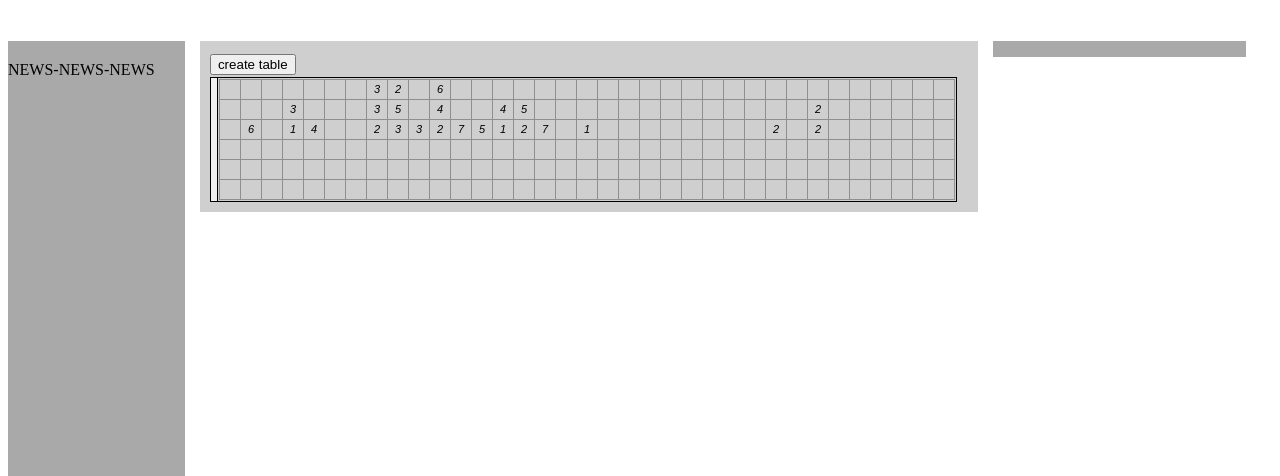
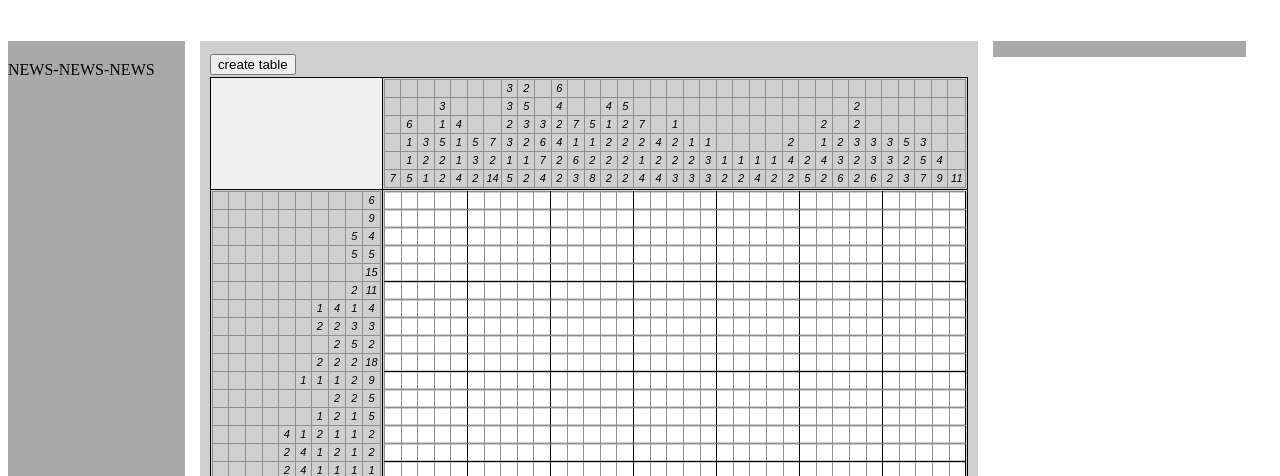
Before and after one commit to temkinman/web, a plain HTML site: page dates.html in a window 1280 px wide. Both pictures are taken after a click on the button "create table". Shown: the part 287-763 px from the top of the page. Drawn offline with Linux system fonts and the light colour scheme.

Commit message:
krossword add main_table, left_table

```diff
--- a/css/style.css
+++ b/css/style.css
@@ -239,7 +239,7 @@ tr>td:last-child{
   text-align: center;
 }
 
-tr:hover {
+.rashod tr:hover {
   background-color: #919698;
 }
 
@@ -340,6 +340,7 @@ table {
     font-size: 0;
     border: 1px solid #8F8F8F;
     vertical-align: middle;
+    padding: 0;
 }
 
 .nonogram_table td div {
@@ -350,6 +351,18 @@ table {
     line-height: 15px;
     padding: 0px;
     vertical-align: top;
+}
+
+.pic {
+  background-color: white;
+}
+
+.game_pic tr>td:nth-child(5n) {
+  border-right: 1px solid;
+}
+
+.game_pic tr:nth-child(5n)>td {
+  border-bottom: 1px solid;
 }
 /*krossword end*/
 
--- a/dates.html
+++ b/dates.html
@@ -24,7 +24,7 @@
 		<p>NEWS-NEWS-NEWS</p>
 	</div>
 	<div class="main-content">
-			<button onclick="tableCreate()">create table</button>
+			<button onclick="create_table()">create table</button>
 
 	</div>
 	<div class="add_navigation">
@@ -33,7 +33,7 @@
 </div>
 
 <iframe src="footer.html" width=100% height="145" frameborder='no' scrolling='no'></iframe>
-<script type="text/javascript" src="./js/myscript.js"></script>
+<script type="text/javascript" src="js/myscript.js"></script>
 
 </body>
 </html>
--- a/js/myscript.js
+++ b/js/myscript.js
@@ -193,66 +193,146 @@ function show(id){
 /*for CSS_page end*/
 
 /*date_page start*/
-function tableCreate() {
+function create_table() {
   let main = document.getElementsByClassName('main-content')[0];
   let tbl = document.createElement('table');
   tbl.classList.add("nonogram_table");
   let tbdy = document.createElement('tbody');
-  let tr = document.createElement('tr');
 
   for(var i=0; i<2; i++) {
-    let td = document.createElement('td');
-    if (i == 0) {
-      td.innerText = '\u00A0';
-      td.id = 'nmti';
-    }
-    else {
-      createtableAdd(td);
-    }
-    td.appendChild(document.createTextNode('\u0020'));
-    tr.appendChild(td);
+    let tr = document.createElement('tr');
+    createTr(tr, i);
+
     tbdy.appendChild(tr);
   }
-
   tbl.appendChild(tbdy);
   main.appendChild(tbl);
 }
 
-function createtableAdd(td) {
-  let tbdy = document.createElement('tbody');
-  let tbl = document.createElement('table');
+function createTr(tr, index) {
+  if (index == 0) {
+    for (var i=0; i<2; i++) {
+      let td = document.createElement('td');
 
-  let numbersY = [[3, 2, 6], [3, 3, 5, 4, 4, 5, 2], [6, 1, 4, 2, 3, 3, 2, 7, 5, 1, 2, 7, 1, 2, 2]];
+      if (i == 0) {
+        td.innerText = '\u00A0';
+        td.id = 'nmti';
+      }
+      else {
+        createtableTop(td);
+      }
+      // td.appendChild(document.createTextNode('\u0020'));
+      tr.appendChild(td);
+    }
+  }
+  if (index == 1) {
+    for (var i=0; i<2; i++) {
+        let td = document.createElement('td');
+        let tbl = document.createElement('table');
+        let tbdy = document.createElement('tbody');
 
-  for(var i=0; i<6; i++){
+        if(i == 0) {
+          createtableLeft(tbdy);
+        }
+        else {
+          createtableMain(tbdy);
+        }
+        tbl.appendChild(tbdy);
+        td.appendChild(tbl);
+        tr.appendChild(td);
+    }
+  }
+}
+
+function createtableMain(tbdy) {
+  tbdy.classList.add("game_pic");
+  for(var i=0; i<30; i++){
     let tr = document.createElement('tr');
-    let a=0;
-    let b=0;
     for(var j=0;j<35;j++){
       let div = document.createElement('div');
       let td = document.createElement('td');
 
-      if( i == 0 && (j == 7 || j == 8 || j == 10)) {
-        div.innerText = numbersY[a][b];
-        b++;
-        div.id='nmv_' + i + '_' + j;
-        div.classList.add('num');
-      }
-      else if ( i == 1 && (j == 3 || j == 7 || j == 8 || j == 10 || j == 13 || j == 14 || j == 28) ) {
-        a=1;
-        div.innerText = numbersY[a][b];
+      div.innerText = '\u00A0';
+      div.id = 'nmf_' + i + '_' + j;
+      div.classList.add('pic');
+      div.setAttribute("oncontextmenu", "oncell_rightClick(event)");
+      div.setAttribute("onmousedown", "oncell_leftClick(event)");
+
+      td.appendChild(div);
+      tr.appendChild(td);
+    }
+    tbdy.appendChild(tr);
+  }
+}
+
+function createtableTop(td) {
+  let tbdy = document.createElement('tbody');
+  let tbl = document.createElement('table');
+  tbl.id = 'topTable';
+
+  let numbersY = [
+                  [7], [6, 1, 1, 5], [3, 2, 1], [3, 1, 5, 2, 2], [4, 1, 1, 4], [5, 3, 2],
+                  [7, 2, 14], [3, 3, 2, 3, 1, 5], [2, 5, 3, 2, 1, 2], [3, 6, 7, 4],
+                  [6, 4, 2, 4, 2, 2], [7, 1, 6, 3], [5, 1, 2, 8], [4, 1, 2, 2, 2], [5, 2, 2, 2, 2],
+                  [7, 2, 1, 4], [4, 2, 4], [1, 2, 2, 3], [1, 2, 3], [1, 3, 3], [1, 2], [1, 2], [1, 4], [1, 2],
+                  [2, 4, 2], [2, 5], [2, 1, 4, 2], [2, 3, 6], [2, 2, 3, 2, 2], [3, 3, 6], [3, 3, 2],
+                  [5, 2, 3], [3, 5, 7], [4, 9], [11]
+                ];
+
+  for (var i=0; i<6;i++){
+    let tr = document.createElement('tr');
+    for(var j=0;j<35;j++){
+      let div = document.createElement('div');
+      let td = document.createElement('td');
+      div.innerText = '\u00A0';
+      div.classList.add('num_empty');
+      td.appendChild(div);
+      tr.appendChild(td);
+    }
+    tbdy.appendChild(tr);
+  }
+  tbl.appendChild(tbdy);
+  td.appendChild(tbl);
+
+
+  list= tbl.rows;
+  for (var j = 0; j < 35; j++) {
+    let b = 0;
+    for (var i = 0; i < 6; i++) {
+    if ( i >= 6 - numbersY[j].length ) {
+        let div = list[i].getElementsByTagName("td")[j].firstChild;
+        div.innerText = numbersY[j][b];
         div.id='nmv_' + i + '_' + j;
         div.classList.add('num');
         b++;
       }
-      else if ( i == 2 && (j == 1 || j == 3 || j == 4 || j == 7 || j == 8 || j == 9 || j == 10 || j == 11 || j == 12 || j == 13 || j == 14 || j == 15 || j == 17 || j == 26 || j == 28) ) {
-        a=2;
-        div.innerText = numbersY[a][b];
-        div.id='nmv_' + i + '_' + j;
+    }
+  }
+}
+
+function createtableLeft(tbdy) {
+  let numbersX = [
+                  [6], [9], [5, 4], [5, 5], [15], [2, 11], [1, 4, 1, 4], [2, 2, 3, 3], [2, 5,2],
+                  [2, 2, 2, 18], [1, 1, 1, 2, 9], [2, 2, 5], [1, 2, 1, 5], [4, 1, 2, 1, 1, 2],
+                  [2, 4, 1, 2, 1, 2], [2, 4, 1, 1, 1, 1], [3, 2, 1, 1, 1, 1, 1], [3, 2, 1, 1, 2, 1, 1],
+                  [2, 2, 1, 2, 2, 1, 1], [1, 2, 2, 2, 1, 1, 3], [1, 1, 2, 2, 3, 1, 1, 1, 1, 2],
+                  [1, 1, 1, 1, 1, 1, 1, 1, 3, 2], [2, 1, 1, 2, 1, 2, 2, 1, 2, 3], [1, 1, 2, 1, 2, 1, 13, 1, 2],
+                  [1, 1, 15, 4, 7], [2, 5, 3, 1, 1, 5], [5, 1, 1, 4, 1, 2], [4, 5, 3, 1, 3], [5, 5], [3, 4]
+                  ];
+
+  for(var i=0; i<30; i++){
+    let tr = document.createElement('tr');
+    let b=0;
+    for(var j=0;j<10;j++){
+      let div = document.createElement('div');
+      let td = document.createElement('td');
+
+      if ( j >= 10 - numbersX[i].length ) {
+        div.innerText = numbersX[i][b];
+        div.id='nmh_' + i + '_' + j;
         div.classList.add('num');
         b++;
       }
-
       else {
         div.innerText = '\u00A0';
         div.classList.add('num_empty');
@@ -263,8 +343,20 @@ function createtableAdd(td) {
     }
     tbdy.appendChild(tr);
   }
-  tbl.appendChild(tbdy);
-  td.appendChild(tbl);
+}
+
+function oncell_rightClick(e){
+  e.preventDefault();
+  e.target.style.fontSize='14px';
+  e.target.innerText = 'X'
+  console.log('Right click');
+}
+
+function oncell_leftClick(e){
+  e.preventDefault();
+  if (e.button == 0) {
+    e.target.style.backgroundColor = 'black';
+  }
 }
 /*date_page end*/
 
```
Also changed, not shown: index.html (+2 -2 lines).
